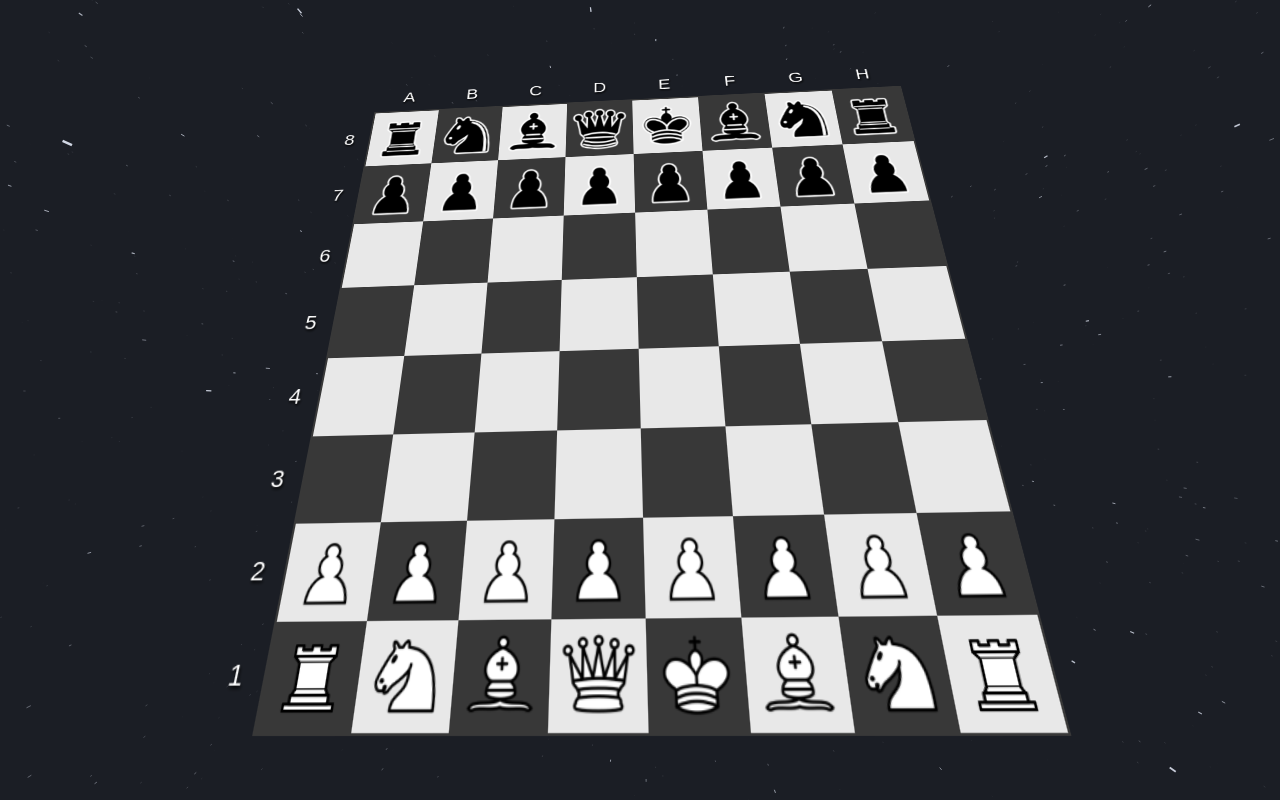
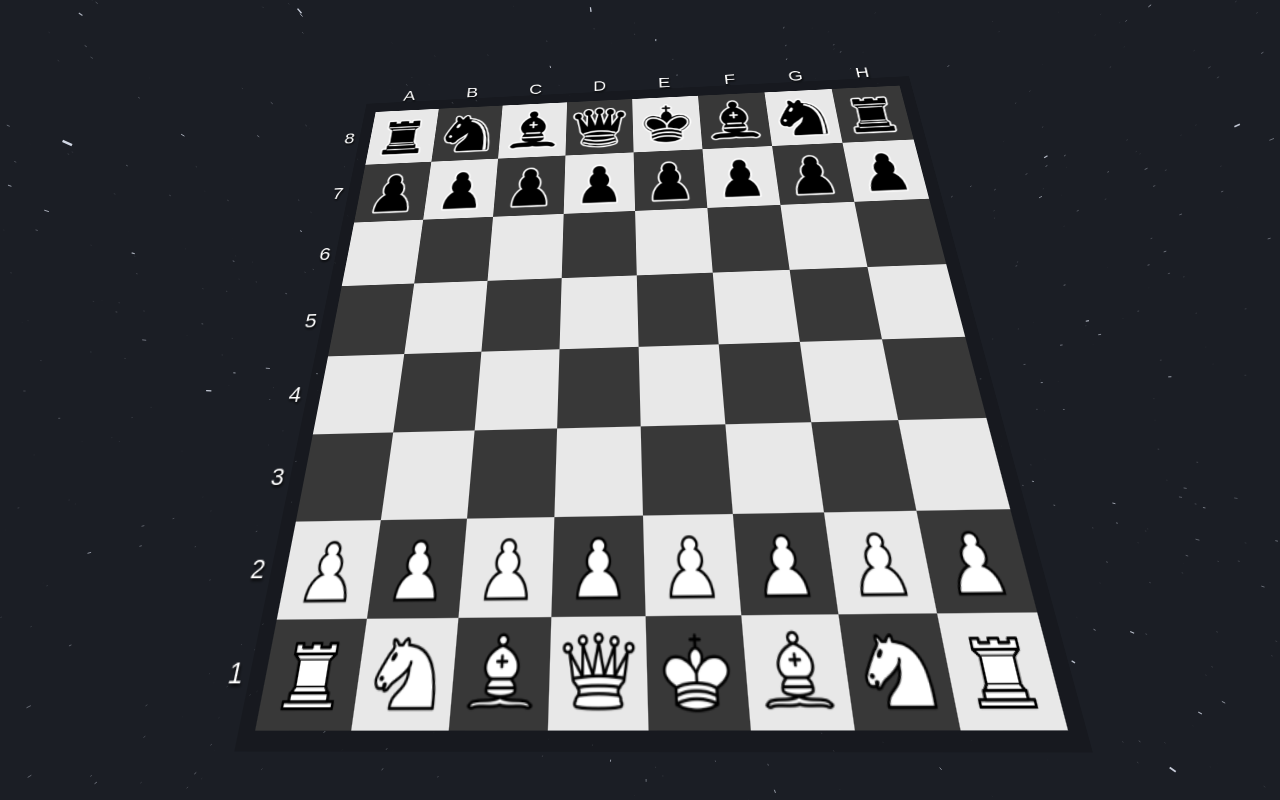
Before and after one commit to Unradelic/chess, a plain HTML site: page index.html in a window 1280 px wide. Shown: the top 800 px of the page. Drawn offline with Linux system fonts and the light colour scheme; animation ran at ten frames a second.

Commit message:
Updated code

```diff
--- a/index.html
+++ b/index.html
@@ -14,11 +14,9 @@
             <canvas id="wrpcanvas"></canvas>
             <script type="text/javascript">
                 var wrpsp = new WarpSpeed("wrpcanvas",{initialSpeed:5, targetSpeed:0.4, speedAdjFactor:0.005, density:3.5, shape:"square", backgroundColor:"#1b1e25", starColor:"#ebf1ff", speedWhileLoading:14});
-            </script>
-            <script>
-            window.onload = function() {
-                wrpsp.ready();
-            };
+                window.onload = function() {
+                    wrpsp.ready();
+                };
             </script>
         </div>
         <div id="game-turn-banner" style="display: none;">
--- a/style.css
+++ b/style.css
@@ -109,7 +109,7 @@ body {
     height: 100%;
 }
 .board-playground {
-    border: 2px solid #383838;
+    border: 14px solid rgb(0 0 0 / 18%);
     z-index: 0;
 }
 .whites-turn {
@@ -188,7 +188,7 @@ body {
     background-color: #e8e8e8;
 }
 
-/* Piezas */
+/* Pieces */
 .piece {
     background-size: 90%;
     background-repeat: no-repeat;
@@ -203,14 +203,18 @@ body {
 .whites-turn .white-piece:hover {
     border: 1px solid #19e619;
     cursor: pointer;
-    transform:
-        translate3d(0px, -4px, 4px);
+    transform: translate3d(0px, -4px, 4px);
     transition: all 0.10s ease-out;
 }
 .blacks-turn .box .piece {
     transform: rotate(180deg) translate3d(0px, 0px, 1px);
 }
-.blacks-turn .box .black-piece:hover {border: 1px solid #19e619;cursor: pointer;transform: rotate(180deg) translate3d(0px, -4px, 4px);transition: all 0.10s ease-out;}
+.blacks-turn .box .black-piece:hover {
+	border: 1px solid #19e619;
+	cursor: pointer;
+	transform: rotate(180deg) translate3d(0px, -4px, 4px);
+	transition: all 0.10s ease-out;
+}
 .white-piece.selected-piece {
     animation: whitePieceSelected 1s infinite;
     border: 1px solid #19e619;
@@ -258,7 +262,7 @@ body {
     background-image: url("pieces/pawn-white.png");
 }
 
-/* GuÃƒÆ’Ã†â€™Ãƒâ€šÃ‚Â­a de coordenadas */
+/* Guia de Coordenadas */
 .row::before {
     position: absolute;
     right: 100%;
```
Also changed, not shown: 1 other file.
